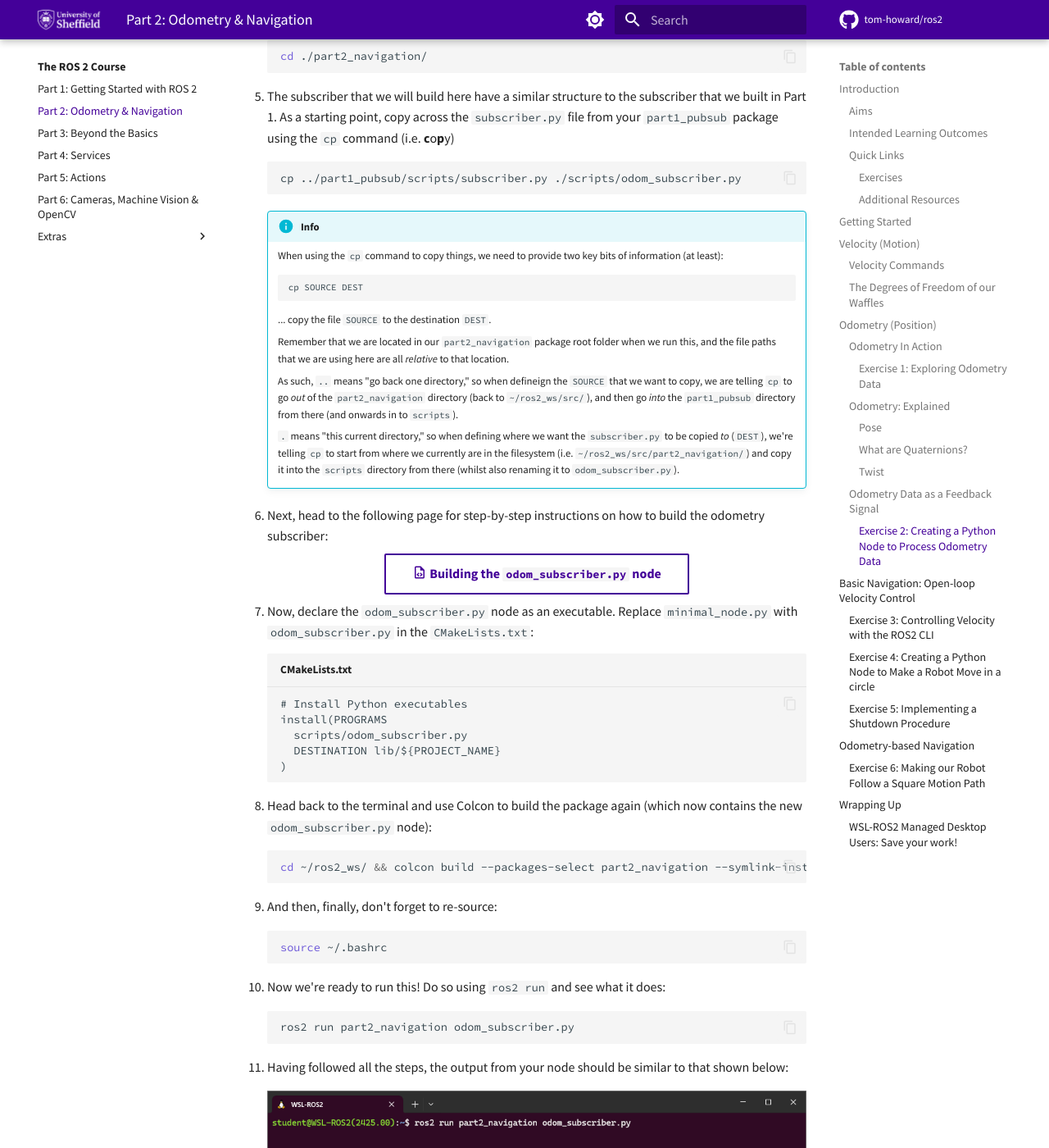
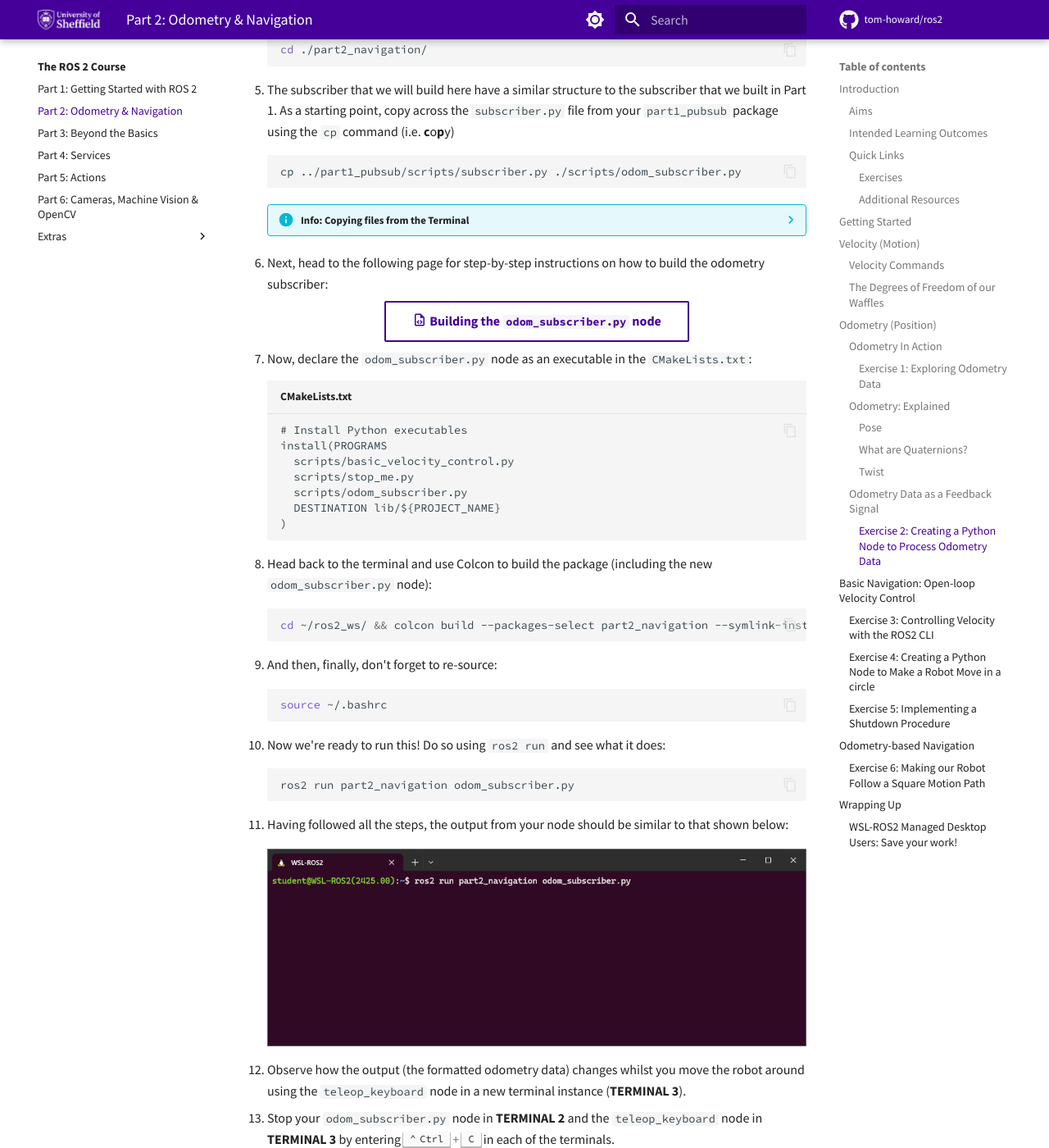
Before and after one commit to tom-howard/ros2, an MkDocs documentation site: the page built from docs/course/part2.md, in a window 1280 px wide and 1400 px high, scrolled down 13775 px. Shown: the whole window at 82% size. Built offline with MkDocs 1.6.1 and Material for MkDocs 9.7.7, drawn with Linux system fonts in a browser that asks for light colours; emoji names are drawn with the system emoji font; plug-ins that fetch from the network failed and are left out; comment, search, counter and statistics services are not loaded; some of the changed text lies outside the part shown.

Commit message:
Part 2 WIP

````diff
--- a/docs/course/part2.md
+++ b/docs/course/part2.md
@@ -170,7 +170,7 @@
 
 </center>
 
-Each of these base fields are comprised of further subfields. It's the `twist` field that's of most interest to us at this stage, which comprises two further subfields:
+Each of these base fields are comprised of further subfields. It's the `twist` field that's of most interest to us, and this comprises two further subfields:
 
 <center>
 
@@ -196,7 +196,7 @@
 
 </center>
 
-These relate to a robot's **six degrees of freedom** (DOFs), and the topic messages are therefore formatted to give a ROS Programmer the ability to *ask* a robot to move in any one of its six DOFs.
+These relate to a robot's **six degrees of freedom** (DOFs), and velocity commands are therefore formatted to give a ROS Programmer the ability to *ask* a robot to move in any one of its six DOFs.
 
 <center>
 
@@ -287,18 +287,16 @@
 
 #### :material-pen: Exercise 1: Exploring Odometry Data {#ex1}
 
-1. In **TERMINAL 2** launch `rqt`:
+1. In **TERMINAL 2** use the following command to launch the *RQT Topic Monitor*:
 
     ***
     **TERMINAL 2:**
     ```bash
-    rqt
+    ros2 run rqt_topic rqt_topic
     ```
     ***
 
-1. From the top menu select `Plugins` > `Topics` > `Topic Monitor`
-
-    *Topic Monitor* should then present you with a list of active topics which matches the topic list from the `ros2 topic list` command that you ran earlier.
+    *Topic Monitor* should launch with a list of active topics which matches the topic list from the `ros2 topic list` command that you ran earlier.
 
 1. Check the box next to `/odom` and click the arrow next to it to expand the topic and reveal *four* base fields.
 
@@ -443,7 +441,7 @@
 
 #### What are Quaternions?
 
-Quaternions use **four values** to represent the orientation of something in 3 dimensional space[^quaternions], as we can observe from the structure of the `nav_msgs/msg/Odometry` ROS interface:
+Quaternions represent the orientation of something in 3 dimensional space[^quaternions], as we can observe from the structure of the `nav_msgs/msg/Odometry` ROS interface, there are **four values** associated with this:
 
 [^quaternions]: [Quaternions are explained very nicely here](https://automaticaddison.com/how-to-convert-a-quaternion-to-a-rotation-matrix/#What_is_a_Quaternion){target="_blank"}, if you'd like to learn more.
 
@@ -527,37 +525,38 @@
     cp ../part1_pubsub/scripts/subscriber.py ./scripts/odom_subscriber.py
     ```
 
-    !!! info
+    ??? info "Info: Copying files from the Terminal"
         When using the `cp` command to copy things, we need to provide two key bits of information (at least):
 
         ``` { .txt .no-copy }
         cp SOURCE DEST
         ```
 
-        ... copy the file `SOURCE` to the destination `DEST`.
+        i.e.: copy the file `SOURCE` to the destination `DEST`.
 
         Remember that we are located in our `part2_navigation` package root folder when we run this, and the file paths that we are using here are all *relative* to that location.
 
-        As such, `..` means "go back one directory," so when defineign the `SOURCE` that we want to copy, we are telling `cp` to go *out* of the `part2_navigation` directory (back to `~/ros2_ws/src/`), and then go *into* the `part1_pubsub` directory from there (and onwards in to `scripts`).
+        As such, `..` means "go back one directory," so when defining the `SOURCE` file that we want to copy, we're telling `cp` to go *out* of the `part2_navigation` directory (back to `~/ros2_ws/src/`), and then go *into* the `part1_pubsub` directory from there (and onwards into `scripts`).
 
         `.` means "this current directory," so when defining where we want the `subscriber.py` to be copied *to* (`DEST`), we're telling `cp` to start from where we currently are in the filesystem (i.e. `~/ros2_ws/src/part2_navigation/`) and copy it into the `scripts` directory from there (whilst also renaming it to `odom_subscriber.py`).
 
 1. Next, head to the following page for step-by-step instructions on how to build the odometry subscriber:
 
-
     <center>[:material-file-code-outline: Building the `odom_subscriber.py` node](./part2/odom_subscriber.md){ .md-button target="_blank"}</center>
 
-1. Now, declare the `odom_subscriber.py` node as an executable. Replace `minimal_node.py` with `odom_subscriber.py` in the `CMakeLists.txt`:
+1. Now, declare the `odom_subscriber.py` node as an executable in the `CMakeLists.txt`:
 
     ```txt title="CMakeLists.txt"
     # Install Python executables
     install(PROGRAMS
+      scripts/basic_velocity_control.py
+      scripts/stop_me.py
       scripts/odom_subscriber.py
       DESTINATION lib/${PROJECT_NAME}
     )
     ```
 
-1. Head back to the terminal and use Colcon to build the package again (which now contains the new `odom_subscriber.py` node):
+1. Head back to the terminal and use Colcon to build the package (including the new `odom_subscriber.py` node):
 
     ```bash
     cd ~/ros2_ws/ && colcon build --packages-select part2_navigation --symlink-install
````
Also changed, not shown: docs/course/part2/odom_subscriber.md (+20 -20 lines).
